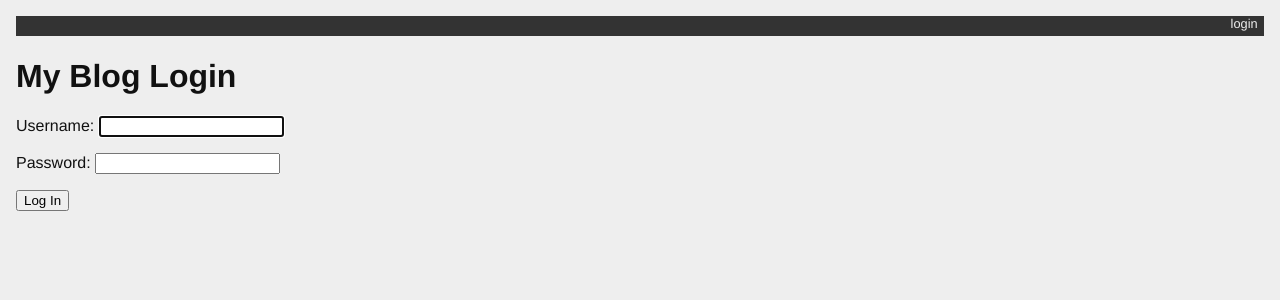
After one commit to debrus/py_crt_sp24_django, a Django app: page /login/ in a window 1280 px wide. The commit adds this page. Shown: the top 300 px of the page. Run offline with Django 5.2, Linux system fonts and the light colour scheme.

Commit message:
Submitting Activity 07
Bruce McPeek
debrus (github)
2024sp
Activity 07

```diff
--- a/blogging/admin.py
+++ b/blogging/admin.py
@@ -1,5 +1,6 @@
 from django.contrib import admin
 
-from blogging.models import Post
+from blogging.models import Post, Category
 
 admin.site.register(Post)
+admin.site.register(Category)
--- /dev/null
+++ b/blogging/static/django_blog.css
@@ -0,0 +1,74 @@
+body {
+    background-color: #eee;
+    color: #111;
+    font-family: "HelveticaNeue-Light", "Helvetica Neue Light", "Helvetica Neue", Helvetica, Arial, "Lucida Grande", sans-serif;
+    margin:1em;
+    padding:0;
+}
+#container {
+    margin:0;
+    padding:0;
+    margin-top: 0px;
+}
+#header {
+    background-color: #333;
+    border-botton: 1px solid #111;
+    margin:0;
+    padding:0;
+}
+#control-bar {
+    margin: 0em 0em 1em;
+    list-style: none;
+    list-style-type: none;
+    text-align: right;
+    color: #eee;
+    font-size: 80%;
+    padding-bottom: 0.4em;
+}
+#control-bar li {
+    display: inline-block;
+}
+#control-bar li a {
+    color: #eee;
+    padding: 0.5em;
+    text-decoration: none;
+}
+#control-bar li a:hover {
+    color: #cce;
+}
+#content {
+    margin: 1em 1em 1em;
+}
+
+ul#entries {
+    list-style: none;
+    list-style-type: none;
+}
+div.entry {
+    margin-right: 2em;
+    margin-top: 1em;
+    border-top: 1px solid #cecece;
+}
+ul#entries li:first-child div.entry {
+    border-top: none;
+    margin-top: 0em;
+}
+div.entry-body {
+    margin-left: 2em;
+}
+.notification {
+    float: right;
+    text-align: center;
+    width: 25%;
+    padding: 1em;
+}
+.info {
+    background-color: #aae;
+}
+ul.categories {
+    list-style: none;
+    list-style-type: none;
+}
+ul.categories li {
+    display: inline;
+}
--- /dev/null
+++ b/blogging/urls.py
@@ -0,0 +1,7 @@
+from django.urls import path
+from blogging.views import list_view, detail_view
+
+urlpatterns = [
+    path('', list_view, name="blog_index"),
+    path('posts/<int:post_id>/', detail_view, name="blog_detail"),
+]
--- a/mysite/settings.py
+++ b/mysite/settings.py
@@ -124,3 +124,6 @@ STATIC_URL = 'static/'
 # https://docs.djangoproject.com/en/5.0/ref/settings/#default-auto-field
 
 DEFAULT_AUTO_FIELD = 'django.db.models.BigAutoField'
+
+LOGIN_URL = '/login/'
+LOGIN_REDIRECT_URL = '/'
--- a/mysite/templates/base.html
+++ b/mysite/templates/base.html
@@ -1,13 +1,31 @@
+{% load static %}
 <!DOCTYPE html>
-<html>
+<html lang="en">
     <head>
         <title>My Django Blog</title>
+        <link type="text/css" rel="stylesheet" href="{% static 'django_blog.css' %}">
     </head>
     <body>
+        <div id="header">
+            <ul id="control-bar">
+                {% if user.is_authenticated %}
+                    {% if user.is_staff %}<li><a href="{% url 'admin:index' %}">admin</a></li>{% endif %}
+                    <li>
+                        <form id="frm_logout" method="post" action="{% url 'logout' %}">
+                            {% csrf_token %}
+                            <a href="javascript:$('#frm_logout').submit();">logout</a>
+                        </form>
+                    </li>
+                {% else %}
+                     <li><a href="{% url 'login' %}">login</a></li>
+                {% endif %}
+            </ul>
+        </div>
         <div id="container">
             {% block content %}
             [ content will go here ]
             {% endblock %}
         </div>
+        <script src="https://code.jquery.com/jquery-3.6.0.min.js"></script>
     </body>
 </html>
--- /dev/null
+++ b/mysite/templates/login.html
@@ -0,0 +1,9 @@
+{% extends "base.html" %}
+
+{% block content %}
+<h1>My Blog Login</h1>
+<form action="" method="POST">{% csrf_token %}
+    {{ form.as_p }}
+    <p><input type="submit" value="Log In"></p>
+</form>
+{% endblock %}
--- a/mysite/urls.py
+++ b/mysite/urls.py
@@ -17,9 +17,12 @@ Including another URLconf
 from django.contrib import admin
 from django.urls import path
 from django.urls.conf import include
+from django.contrib.auth.views import LoginView, LogoutView
 
 urlpatterns = [
+    path('', include('blogging.urls')),
     path('admin/', admin.site.urls),
-    path("", include('polling.urls')),
     path("polling/", include('polling.urls')),
+    path('login/', LoginView.as_view(template_name='login.html'), name="login"),
+    path('logout/', LogoutView.as_view(next_page='/'), name="logout"),
 ]
```
Also changed, not shown: blogging/models.py (+12 -0 lines), blogging/templates/blogging/detail.html (added, +16 -0 lines), blogging/templates/blogging/list.html (added, +23 -0 lines), blogging/tests.py (+42 -1 lines), blogging/views.py (+30 -1 lines), blogging/migrations/0002_category.py (added), 1 other file.
